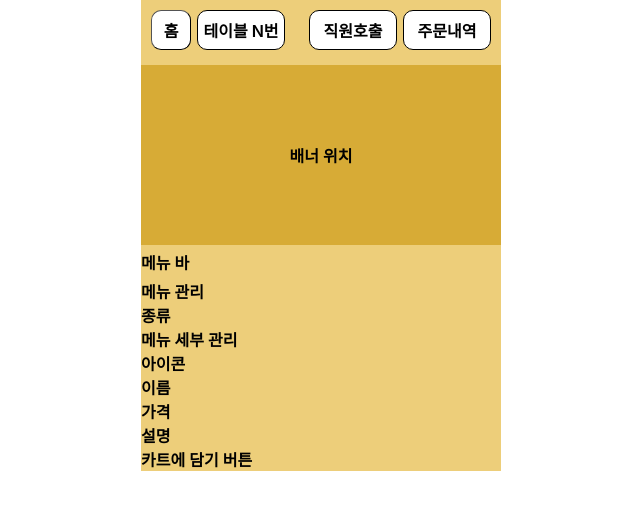
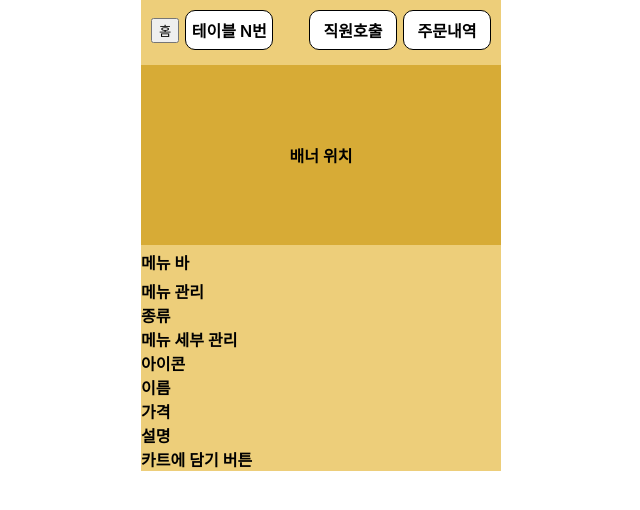
Before and after one commit to QR-Order-System-project/ESKARA-Ordering-APP, a React (Create React App) app in the folder frontend/: page /user/main in a window 1280 px wide. Shown: the top 510 px of the page, without its empty margins (319-959 px from the left). Built offline with nearby package versions, Linux system fonts and the light colour scheme.

Commit message:
fix: OrderItem price and page design

```diff
--- a/frontend/src/components/OrderItem.js
+++ b/frontend/src/components/OrderItem.js
@@ -12,7 +12,7 @@ export const OrderItem = ({ order }) => {
         <div className={styles.orderName}>{name}</div>
         <div className={styles.orderAmount}>X{amount}</div>
       </div>
-      <div className={styles.price}>{price.toLocaleString()}원</div>
+      <div className={styles.price}>{(price * amount).toLocaleString()}원</div>
     </div>
   );
 };
--- a/frontend/src/pages/Manager/ManagerMain.js
+++ b/frontend/src/pages/Manager/ManagerMain.js
@@ -4,6 +4,8 @@ import { PageTitle } from "../../components/PageTitle";
 import { TotalPriceLabel } from "../../components/TotalPriceLabel";
 import { FaMoneyBillWave } from "react-icons/fa";
 import styles from "./ManagerMain.module.scss";
+import { CompactToastModal } from "../../components/popups/CompactToastModal";
+import { useState } from "react";
 
 export const ManagerMain = () => {
   const dummyOrders = [
@@ -19,6 +21,17 @@ export const ManagerMain = () => {
     { id: 10, name: "허니 레몬티", amount: 1, price: 5700 },
   ];
 
+  const [toast, setToast] = useState(null);
+  // toast: { message, variant } | null
+
+  const showSuccess = () =>
+    setToast({
+      message: "계좌번호가 성공적으로 복사되었습니다!",
+      variant: "success",
+    });
+  const showError = () =>
+    setToast({ message: "실패했습니다.", variant: "error" });
+
   return (
     <div className={styles.wrapper}>
       <div className={styles.mainPanel}>
@@ -30,6 +43,16 @@ export const ManagerMain = () => {
         <OrderList orders={dummyOrders} />
         <TotalPriceLabel label="주문" price="99999999" />
       </div>
+      <button onClick={showSuccess}>성공 토스트</button>
+      <button onClick={showError}>실패 토스트</button>
+      {toast && (
+        <CompactToastModal
+          message={toast.message}
+          variant={toast.variant}
+          duration={1800}
+          onClose={() => setToast(null)}
+        />
+      )}
     </div>
   );
 };
--- a/frontend/src/pages/Manager/ManagerMain.module.scss
+++ b/frontend/src/pages/Manager/ManagerMain.module.scss
@@ -18,21 +18,3 @@
 .topBar {
   display: flex;
 }
-
-.homeButton {
-  width: 40px;
-  height: 40px;
-  top: 9px;
-  left: 5px;
-  gap: 6px;
-  border: 1.5px solid #000000;
-  border-radius: 10px;
-  border-width: 1.5px;
-  background-color: #ffffff;
-  cursor: pointer;
-}
-
-.homeIcon {
-  width: 24px;
-  height: 24px;
-}
--- a/frontend/src/pages/User/MainPage.module.scss
+++ b/frontend/src/pages/User/MainPage.module.scss
@@ -25,22 +25,6 @@
   display: flex;
   gap: 6px;
   align-items: center;
-}
-
-.HomeButton {
-  display: flex;
-  width: 40px;
-  height: 40px;
-  border-radius: 10px;
-  border-width: 1.5px;
-  justify-content: center;
-  align-items: center;
-  background-color: #ffffff;
-  font-family: Inter;
-  font-weight: 600;
-  font-style: Semi Bold;
-  font-size: 16px;
-  cursor: pointer;
 }
 
 .TabelLabel {
```
